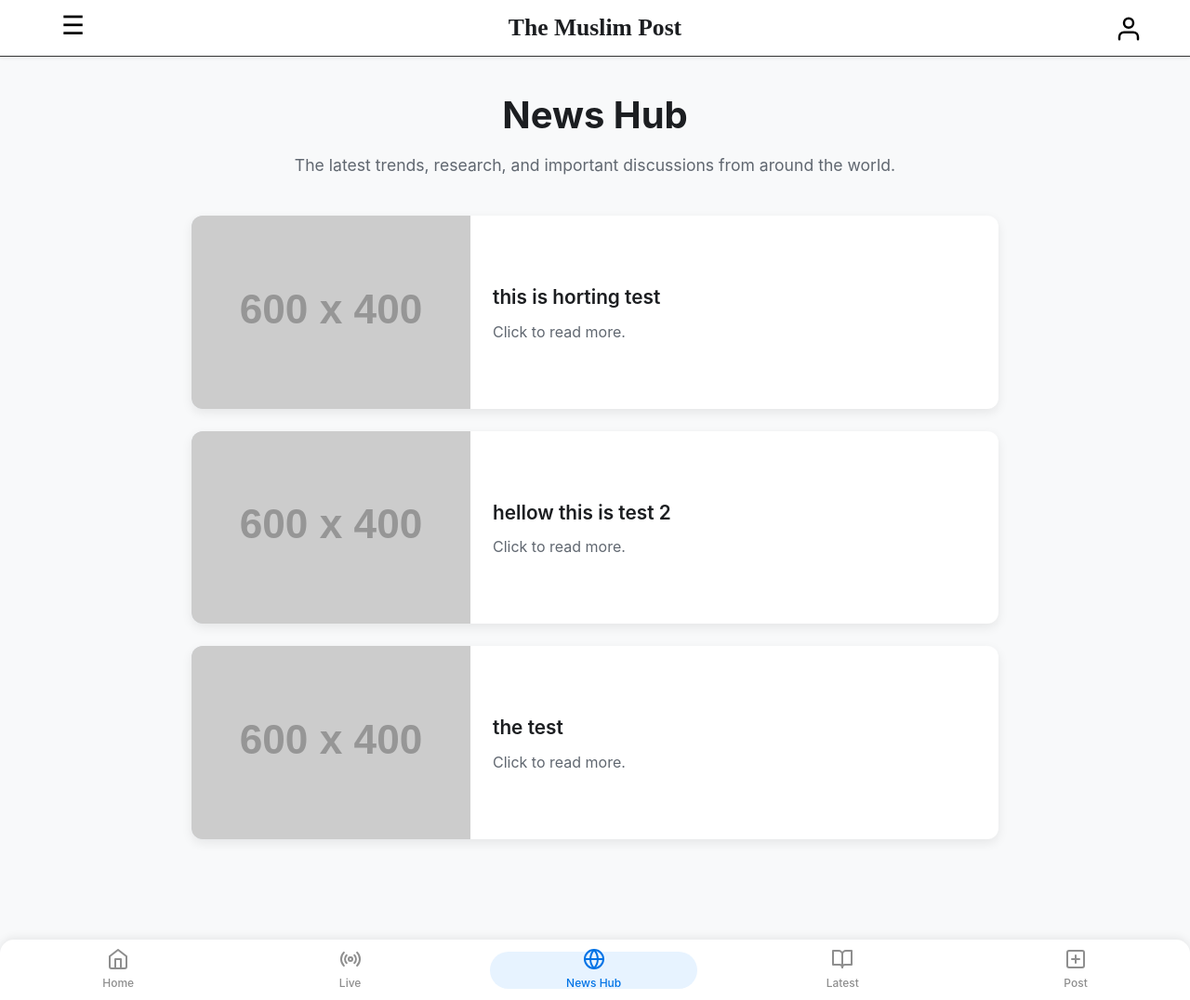
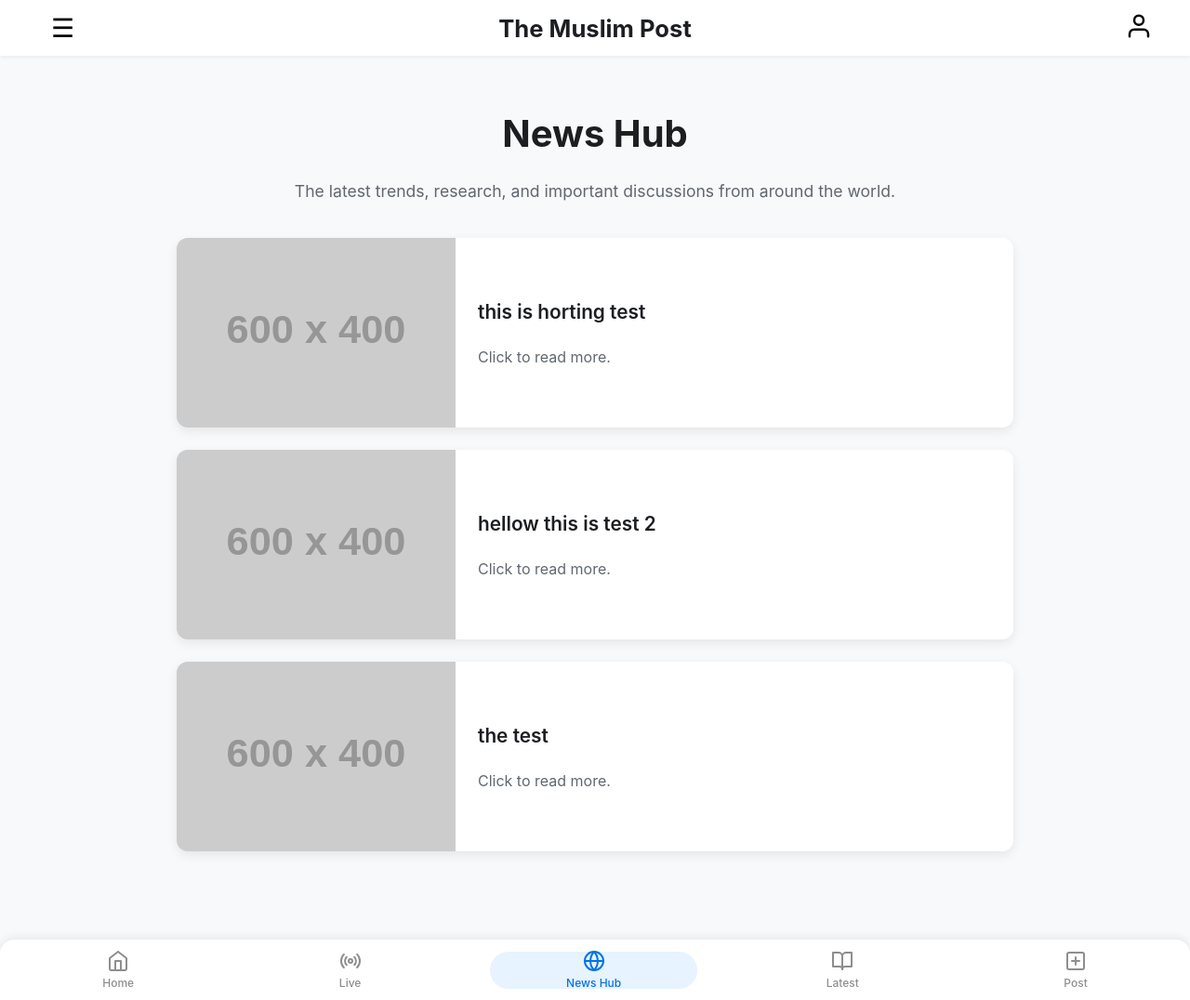
Before and after one commit to ZaidAlamgir/TMP_Host, a Jekyll site: the page built from news-hub.html, in a window 1280 px wide and 1076 px high. Shown: the whole window at 93% size. Built offline with Jekyll 4.4.1, drawn with Linux system fonts in a browser that asks for light colours.

Commit message:
Update default.html

```diff
--- a/_layouts/default.html
+++ b/_layouts/default.html
@@ -4,18 +4,18 @@
     <meta charset="UTF-8">
     <meta name="viewport" content="width=device-width, initial-scale=1.0">
     <title>{{ page.title | default: site.title }}</title>
-    <!-- Your site's main CSS files -->
-     <link rel="stylesheet" href="/style.css">
-     <link rel="stylesheet" href="/menu.css">
-     <link rel="stylesheet" href="/login.css">
 
-    <!-- We can add page-specific styles here later if needed -->
+    <!-- Loading the site's main stylesheets for a consistent look -->
+    <link rel="stylesheet" href="{{ '/style/style.css' | relative_url }}">
+    <link rel="stylesheet" href="{{ '/style/menu.css' | relative_url }}">
+    <link rel="stylesheet" href="{{ '/style/login.css' | relative_url }}">
+
     <style>
+        /* This style ensures content isn't hidden by the fixed header */
         body {
             background-color: #f8f9fa;
             font-family: -apple-system, BlinkMacSystemFont, "Segoe UI", Roboto, Helvetica, Arial, sans-serif;
             margin: 0;
-            /* Add padding to prevent content from hiding behind fixed nav bars */
             padding-top: 60px; /* Adjust if your header is taller */
         }
     </style>
@@ -32,9 +32,8 @@
     <!-- Placeholder for your footer/bottom nav -->
     <div id="bottom-nav-placeholder"></div>
 
-    <!-- Your site's main JS files -->
-    <!-- This now points to your new, separate header script -->
-    <script src="/TMP_Host/header-injector.js"></script>
-    <script src="/TMP_Host/bottom-nav.js"></script>
+    <!-- Loading the correct JavaScript files -->
+    <script src="{{ '/header-injector.js' | relative_url }}"></script>
+    <script src="{{ '/bottom-nav.js' | relative_url }}"></script>
 </body>
 </html>
```
